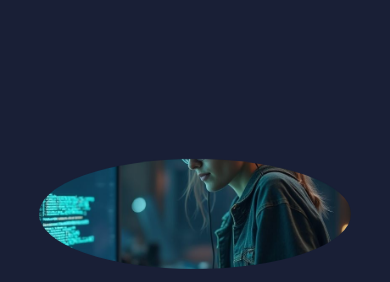
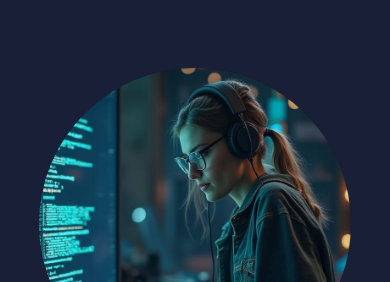
Before and after one commit to PavithraSharma14/PavithraSharma14.github.io, a plain HTML site: page index.html in a window 390 px wide. Shown: the part 60-342 px from the top of the page. Drawn offline with nearby package versions, Linux system fonts and the light colour scheme.

Commit message:
Update style.css

```diff
--- a/style.css
+++ b/style.css
@@ -474,7 +474,8 @@ span{
     }
 
     .home-img img {
-        width: 60vw;
+        width: 70vw;
+        height: 70vw
         margin-top: 4rem;
     }
 
@@ -506,6 +507,7 @@ span{
     }
 
     .home-img img {
+        height: 80vw;
         width: 80vw;
         margin-top: 8rem;
     }
```
